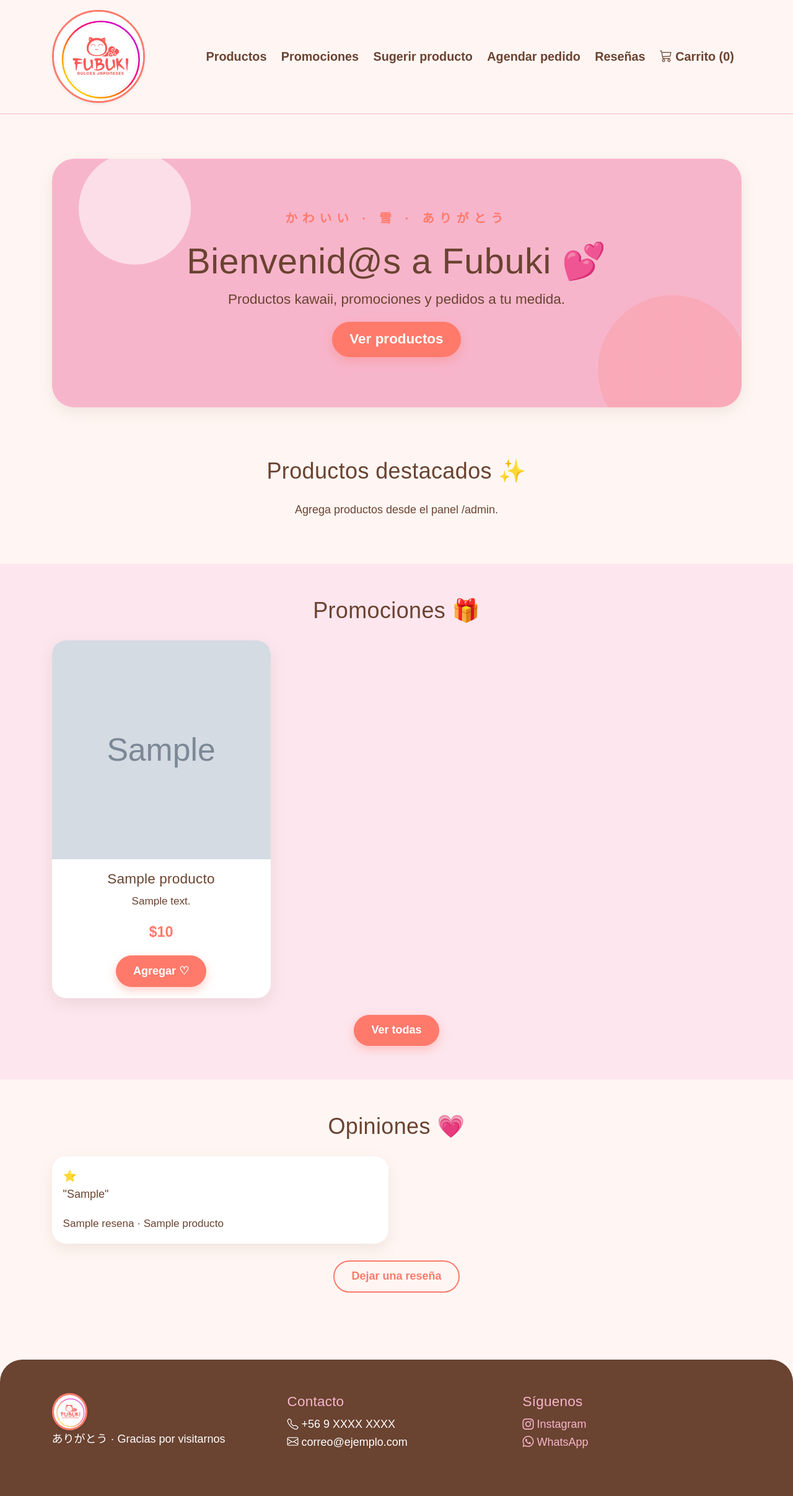
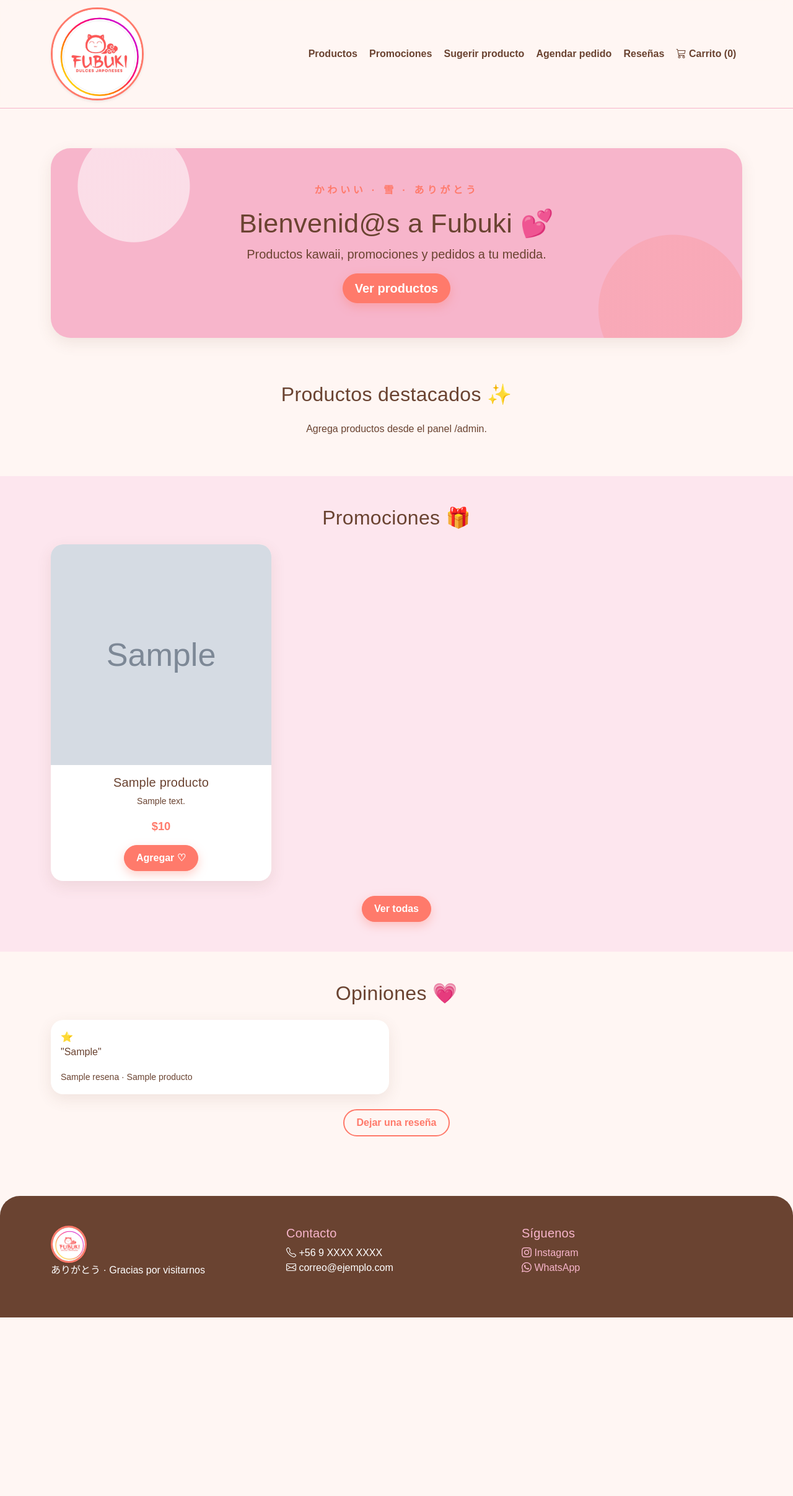
Before and after one commit to kenkairon/fubuki_shop, a Django app: page / in a window 1280 px wide. Shown: the whole page at 62% size. After the commit the page ends 2125 px from the top, so only its background shows below. Run offline with Django 5.2, Linux system fonts and the light colour scheme; tables that the repository leaves empty hold one stand-in row (values such as "Sample post"); grey boxes marked "Sample" are stand-in pictures; some web fonts are replaced.

Commit message:
ajustar la letra

```diff
--- a/FubukiApp/static/css/style.css
+++ b/FubukiApp/static/css/style.css
@@ -1,4 +1,5 @@
-/* Cambia estos colores por tus códigos HEX */
+/* ---------- Colores ---------- */
+
 :root {
     --rosado: #F7B5CB;
     --rosado-claro: #FDE6EE;
@@ -10,17 +11,19 @@
     --radio: 1.25rem;
 }
 
+/* ---------- Base ---------- */
+
 html {
     scroll-behavior: smooth;
-    font-size: 112.5%;
-    /* 18 px en vez de 16 px */
+    font-size: 100%;
+    /* 16px */
 }
 
 body {
     background: var(--crema);
     color: var(--cafe);
     font-family: 'Zen Maru Gothic', sans-serif;
-    line-height: 1.6;
+    line-height: 1.5;
 }
 
 h1,
@@ -41,7 +44,8 @@ a:hover {
     color: var(--cafe);
 }
 
-/* ---------- Menú: fijo arriba, translúcido ---------- */
+/* ---------- Menú ---------- */
+
 .navbar {
     position: sticky;
     top: 0;
@@ -50,13 +54,13 @@ a:hover {
     backdrop-filter: blur(12px);
     -webkit-backdrop-filter: blur(12px);
     border-bottom: 1px solid var(--rosado);
-    padding: .6rem 0;
+    padding: .45rem 0;
 }
 
 .navbar-brand {
     color: var(--cafe) !important;
     font-weight: 700;
-    font-size: 1.5rem;
+    font-size: 1.3rem;
 }
 
 .navbar-brand img {
@@ -66,9 +70,9 @@ a:hover {
 .navbar .nav-link {
     color: var(--cafe) !important;
     font-weight: 700;
-    font-size: 1.1rem;
-    padding: .45rem .8rem;
-    margin: 0 .15rem;
+    font-size: 1rem;
+    padding: .4rem .7rem;
+    margin: 0 .1rem;
     border-radius: 50rem;
     transition: background .2s, color .2s;
 }
@@ -88,9 +92,10 @@ a:hover {
 }
 
 /* ---------- Botones ---------- */
+
 .btn {
     font-weight: 700;
-    padding: .6rem 1.5rem;
+    padding: .5rem 1.2rem;
     border-radius: 50rem;
     transition: transform .2s, box-shadow .2s, background .2s;
 }
@@ -126,6 +131,7 @@ a:hover {
 }
 
 /* ---------- Portada ---------- */
+
 .hero {
     background:
         radial-gradient(circle at 12% 20%, rgba(255, 255, 255, .55) 0 90px, transparent 91px),
@@ -133,23 +139,24 @@ a:hover {
         var(--rosado);
     border: 0;
     border-radius: 2rem;
-    padding: 4.5rem 1.5rem;
+    padding: 3.5rem 1.5rem;
     text-align: center;
     box-shadow: var(--sombra);
 }
 
 .hero .jp {
-    font-size: 1.1rem;
-    letter-spacing: .4em;
+    font-size: 1rem;
+    letter-spacing: .3em;
     color: var(--coral);
     font-weight: 700;
 }
 
 .hero h1 {
-    font-size: clamp(2rem, 5vw, 3.2rem);
+    font-size: clamp(1.8rem, 4vw, 2.7rem);
 }
 
 /* ---------- Tarjetas de producto ---------- */
+
 .tarjeta {
     background: #fff;
     border: 0;
@@ -180,7 +187,7 @@ a:hover {
 .precio {
     color: var(--coral);
     font-weight: 700;
-    font-size: 1.3rem;
+    font-size: 1.15rem;
 }
 
 .agotado {
@@ -188,7 +195,7 @@ a:hover {
     color: var(--cafe);
     border: 2px dashed var(--cafe);
     border-radius: 50rem;
-    padding: .4rem 1rem;
+    padding: .35rem .9rem;
     display: inline-block;
     font-weight: 700;
 }
@@ -197,12 +204,13 @@ a:hover {
     background: var(--rosado-claro);
 }
 
-/* ---------- Formularios y tablas ---------- */
+/* ---------- Formularios ---------- */
+
 .form-control,
 .form-select {
     border: 2px solid var(--rosado);
     border-radius: 1rem;
-    padding: .7rem 1rem;
+    padding: .6rem .9rem;
     background: #fff;
     color: var(--cafe);
 }
@@ -213,11 +221,15 @@ a:hover {
     box-shadow: 0 0 0 .25rem rgba(255, 122, 107, .2);
 }
 
+/* ---------- Alertas ---------- */
+
 .alert {
     border: 0;
     border-radius: 1rem;
     box-shadow: var(--sombra);
 }
+
+/* ---------- Tablas ---------- */
 
 .table {
     --bs-table-bg: #fff;
@@ -232,6 +244,7 @@ a:hover {
 }
 
 /* ---------- Pie de página ---------- */
+
 footer {
     background: var(--cafe);
     color: #fff;
@@ -254,26 +267,33 @@ footer a:hover {
 
 small,
 .small {
-    font-size: .95rem;
+    font-size: .875rem;
 }
 
 /* ---------- Accesibilidad ---------- */
+
 :focus-visible {
     outline: 3px solid var(--coral);
     outline-offset: 2px;
 }
 
+/* ---------- Tablets y móviles ---------- */
+
 @media (max-width: 991px) {
+
     .navbar .nav-link {
-        font-size: 1.05rem;
+        font-size: .95rem;
     }
 
     .hero {
-        padding: 3rem 1rem;
+        padding: 2.5rem 1rem;
     }
 }
 
+/* ---------- Reducir animaciones ---------- */
+
 @media (prefers-reduced-motion: reduce) {
+
     * {
         transition: none !important;
         scroll-behavior: auto !important;
```
